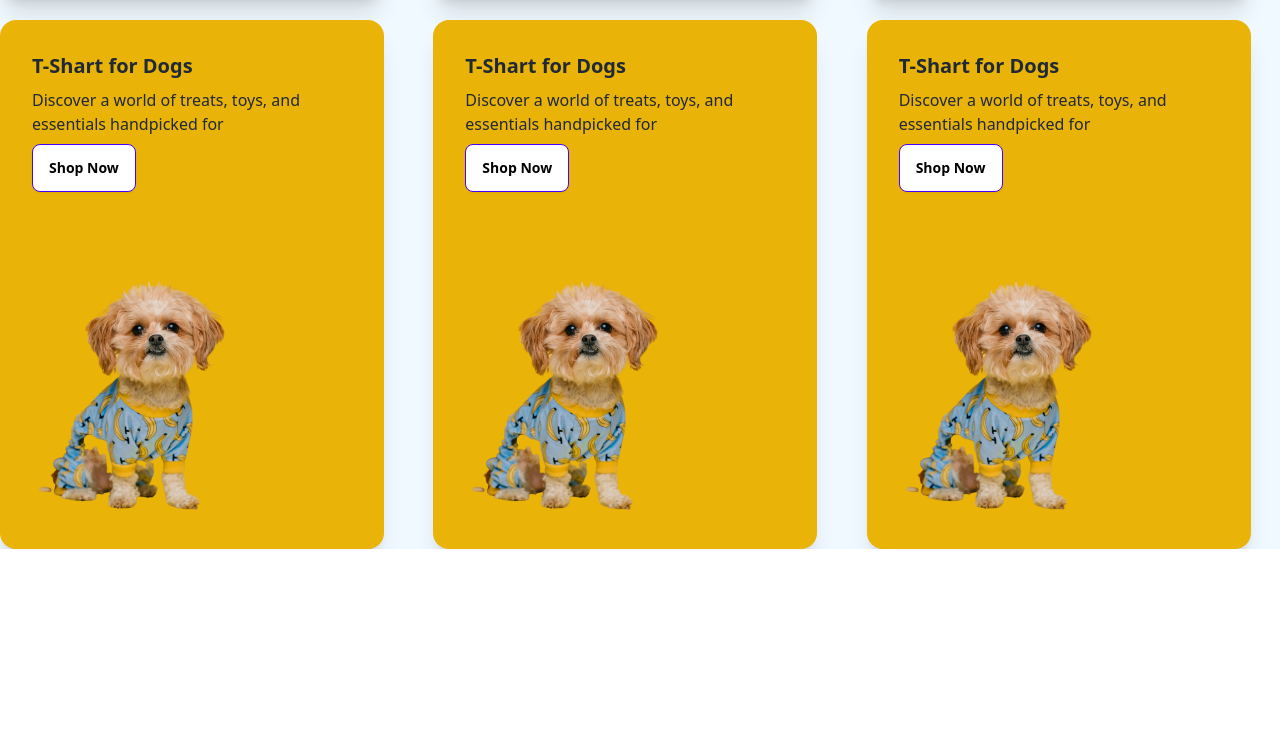
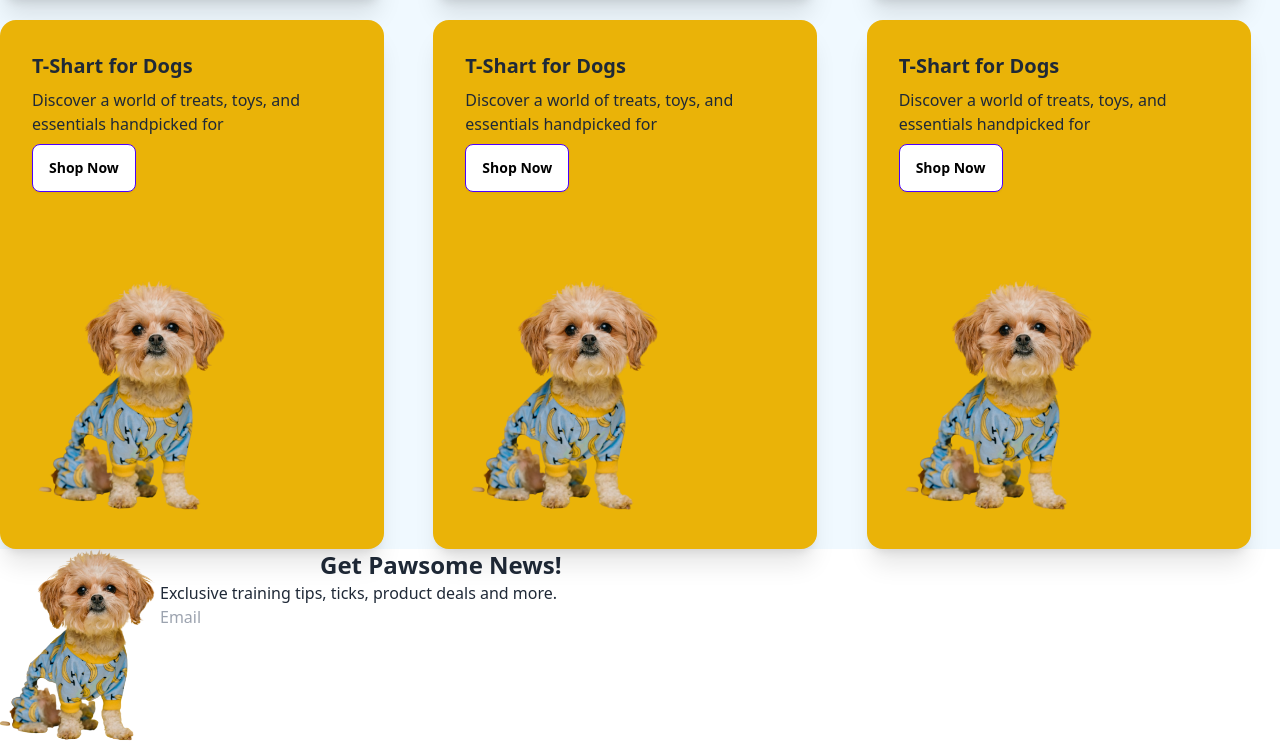
Before and after one commit to fazlulkarimyousuf/Assignment-3--categrory-0001-FAZLUL-KARIM, a plain HTML site: page index.html in a window 1280 px wide. Shown: the part 2655-3405 px from the top of the page. Before the commit the page ends 3204 px from the top, so only its background shows below. Drawn offline with nearby package versions, Linux system fonts and the light colour scheme.

Commit message:
text section done

```diff
--- a/index.html
+++ b/index.html
@@ -187,7 +187,7 @@
             <h1 class="font-bold text-4xl px-40">Trending Pet Products</h1>
             <!-- card section -->
              <section class="">
-                <div class="gap-5 grid grid-cols-2 lg:grid-cols-3 grid-rows-3">
+                <div class="gap-5 grid grid-cols-2 lg:grid-cols-3 grid-rows-3 h-auto">
                 <!-- card $ -->
                 <div class="card bg-yellow-500 w-96 shadow-xl">
                     <div class="card-body">
@@ -295,7 +295,20 @@
      </header>
      <!-- Main section -->
       <main class="">
-
+    <!-- Pawsome News section -->
+    <section class="flex">
+        <!-- image section -->
+     <div>
+        <img class="w-40" src="image/cute-pet-mid.png" alt="">
+     </div>
+     <!-- text section -->
+      <div>
+        <h1 class="font-bold text-2xl px-40 ">Get Pawsome News!</h1>
+        <p>Exclusive training tips, ticks, product deals and more.</p>
+        <input placeholder="Email" type="email" name="" id="">
+      </div>
+    </section>
+     </section>
       </main>
       <!-- footer section -->
        <footer class="">
```
